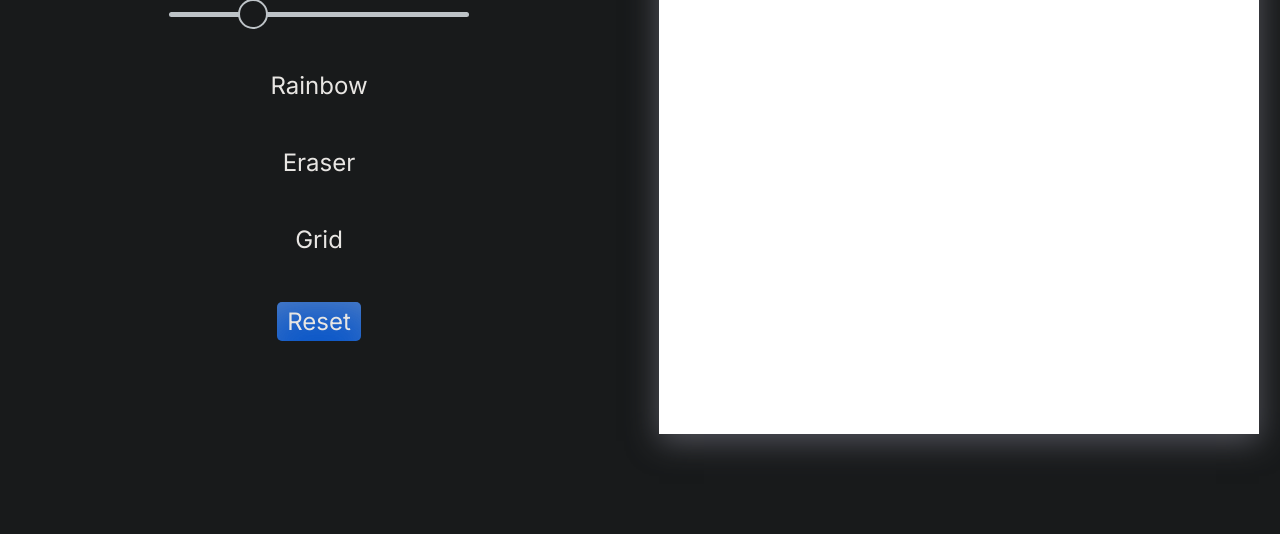
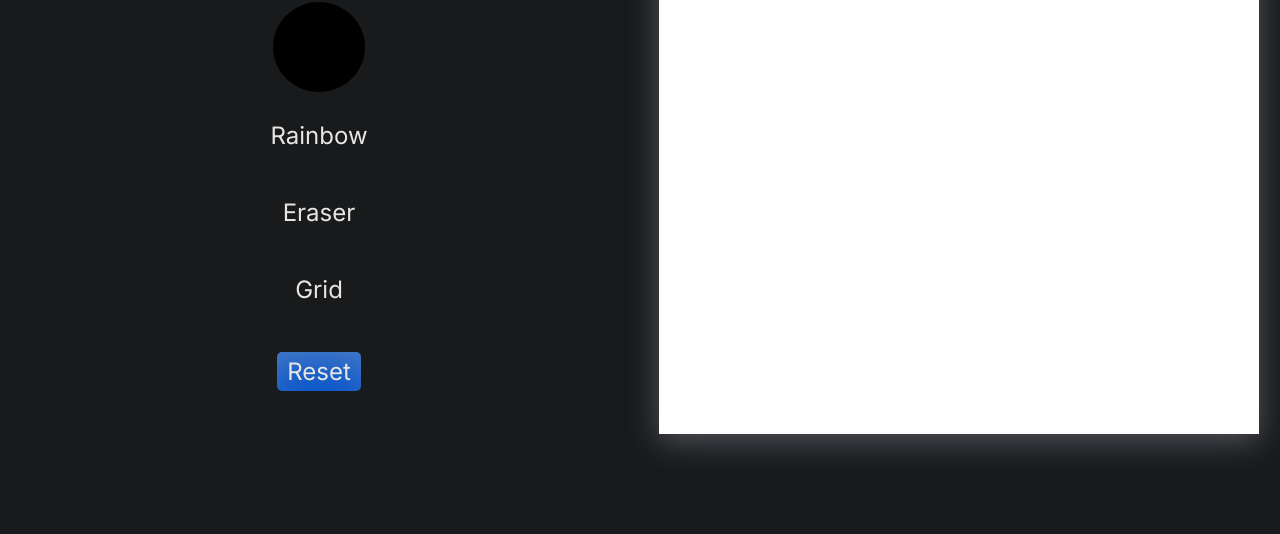
Before and after one commit to timocheu/mini-paint, a plain HTML site: page index.html in a window 1280 px wide. Shown: the part 266-800 px from the top of the page. Drawn offline with Linux system fonts and the light colour scheme.

Commit message:
Add color picker

```diff
--- a/index.html
+++ b/index.html
@@ -18,6 +18,7 @@
                     <div class="value">16 x 16</div>
                 </li>
                 <li><input type="range" min="1" max="60" step="1" value="16"></li>
+                <li><input type="color" name="color" value="#000"></li>
                 <li><button data-btn="rainbow">Rainbow</button></li>
                 <li><button data-btn="erase">Eraser</button></li>
                 <li><button data-btn="grid">Grid</button></li>
--- a/script.js
+++ b/script.js
@@ -50,6 +50,7 @@ container.addEventListener('mousedown', (e) => {
     } else if (writing) {
         e.target.style.backgroundColor = 'black';
     }
+    // hover
     const tiles = document.querySelectorAll('.tile');
     tiles.forEach(tile => tile.addEventListener('mouseover', (e) => {
         if (writing && rainbow) {
--- a/style.css
+++ b/style.css
@@ -121,3 +121,24 @@ input[type="range"]::-webkit-slider-thumb:active {
 .value {
     font-size: 2em;
 }
+
+input[type="color"] {
+    -webkit-appearance: none;
+    -moz-appearance: none;
+    appearance: none;
+    height: 100px;
+    width: 100px;
+    border: none;
+    background-color: transparent;
+    cursor: pointer;
+}
+
+input[type="color"]::-webkit-color-swatch {
+    border: 0;
+    border-radius: 50%;
+}
+
+input[type="color"]::-moz-color-swatch{
+    border: 0;
+    border-radius: 50%;
+}
```
